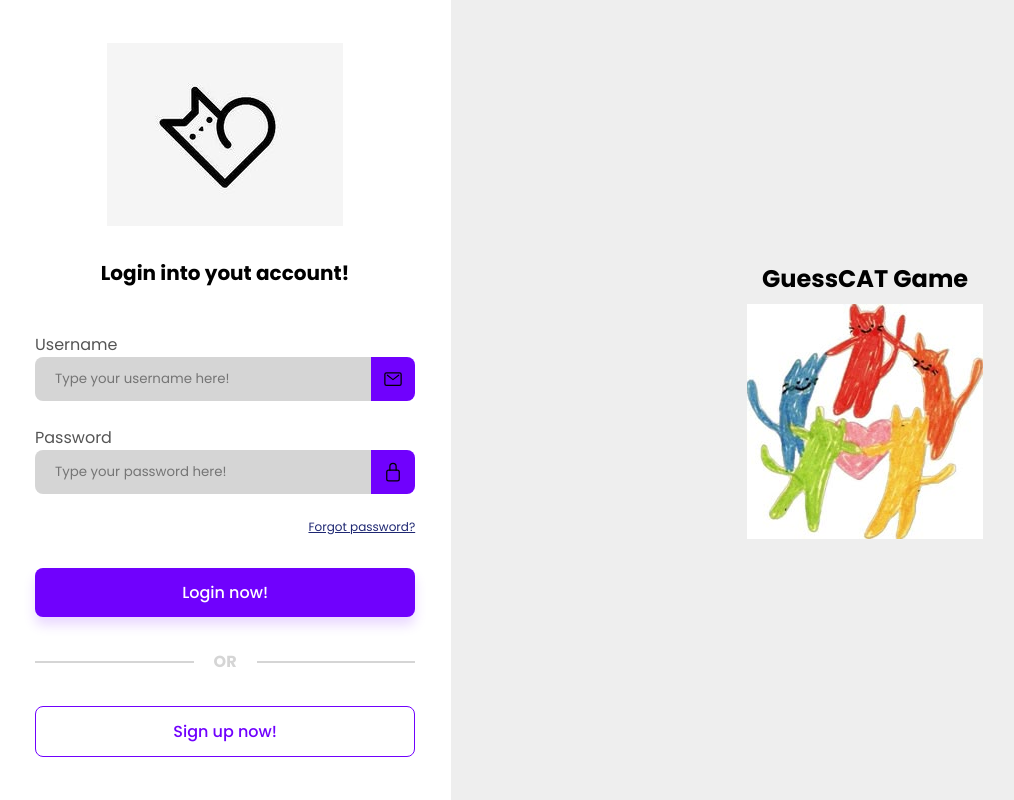
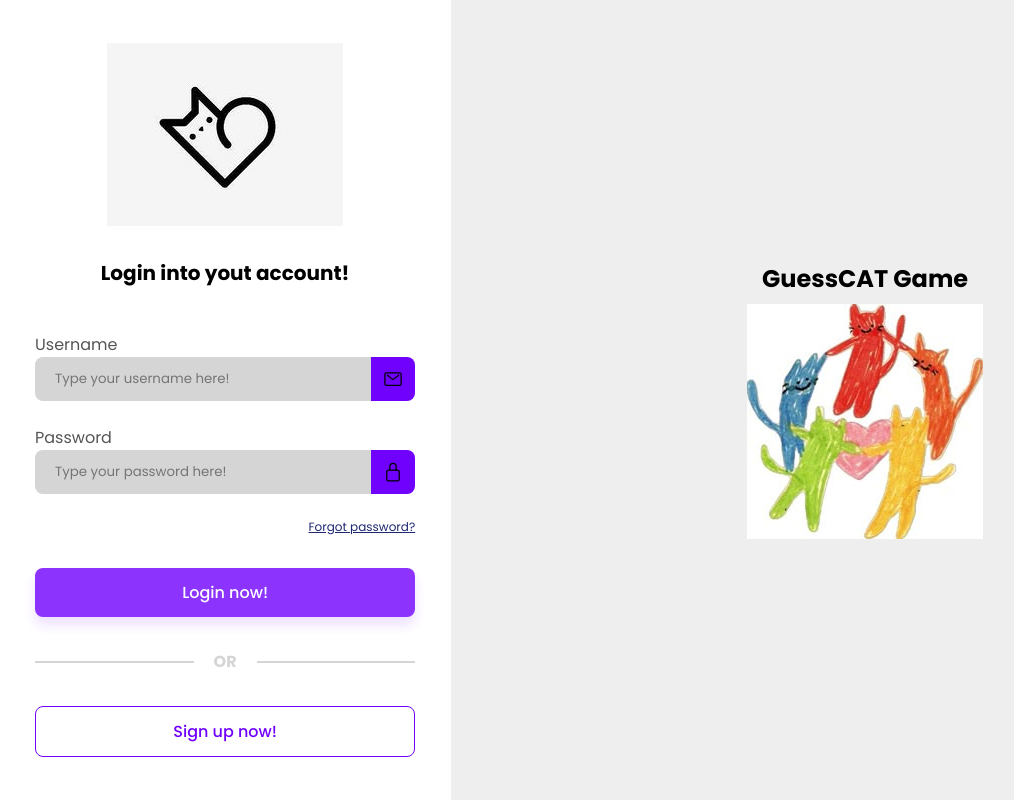
Before and after one commit to eriksgda/WEB-guesscat, an Angular app: page /login in a window 1280 px wide. Shown: the whole page, without its empty margins (1-1015 px from the left). Built offline with nearby package versions, Linux system fonts and the light colour scheme.

Commit message:
feat: add disabled in primary button

```diff
--- a/src/app/components/auth-layout/auth-layout.component.html
+++ b/src/app/components/auth-layout/auth-layout.component.html
@@ -7,7 +7,7 @@
         </ng-content>
 
         <div class="btn-wrapper">
-            <button class="btn-primary" (click)="submit()">
+            <button class="btn-primary" (click)="submit()" [disabled]="disablePrimaryBtn">
                 {{ primaryBtnText }}
             </button>
             <div class="divider">
--- a/src/app/components/auth-layout/auth-layout.component.scss
+++ b/src/app/components/auth-layout/auth-layout.component.scss
@@ -74,6 +74,10 @@ main {
 
                 cursor: pointer;
 
+                &:disabled {
+                    opacity: 0.8;
+                }
+
                 &.btn-primary {
                     background-color: $primary-color;
                     color: white;
--- a/src/app/components/auth-layout/auth-layout.component.ts
+++ b/src/app/components/auth-layout/auth-layout.component.ts
@@ -10,6 +10,7 @@ export class AuthLayoutComponent {
   @Input() mainTitle: string = "";
   @Input() primaryBtnText: string = "";
   @Input() secondaryBtnText: string = "";
+  @Input() disablePrimaryBtn: boolean = true;
 
   @Output("submit") onSubmit = new EventEmitter();
   @Output("navegate") onNavegate = new EventEmitter();
--- a/src/app/pages/login/login.component.html
+++ b/src/app/pages/login/login.component.html
@@ -2,6 +2,7 @@
 mainTitle="Login into yout account!"
 primaryBtnText="Login now!"
 secondaryBtnText="Sign up now!"
+[disablePrimaryBtn]="!loginForm.valid"
 (submit)="submit()"
 (navegate)="navegate()"
 >
```
